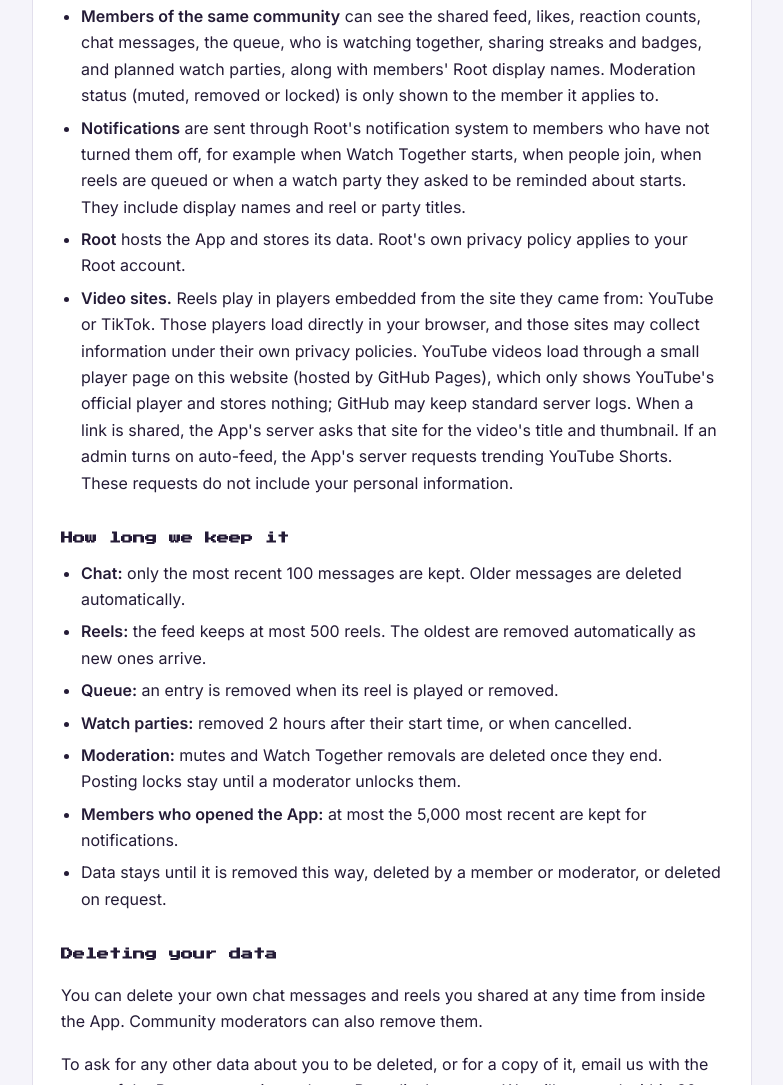
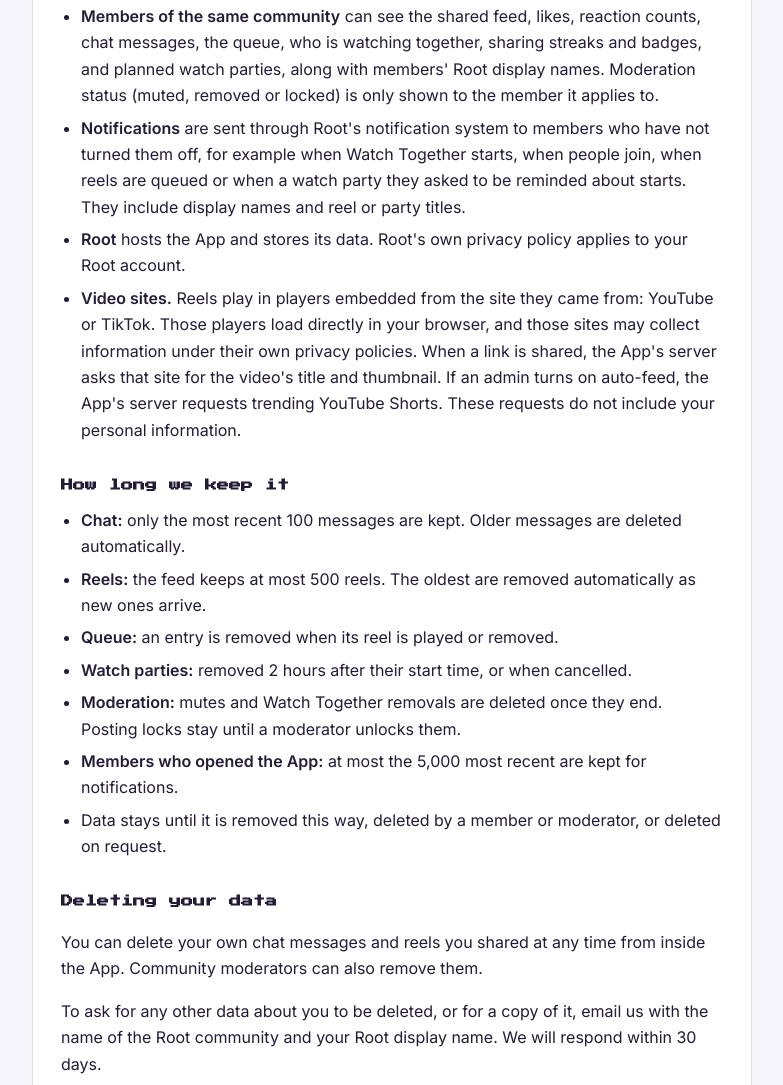
Before and after one commit to doomscrolltogether/doomscroll-together-privacy, a plain HTML site: page index.html in a window 1280 px wide. Shown: the part 1410-2495 px from the top of the page, without its empty margins (248-1031 px from the left). Drawn offline with Linux system fonts and the light colour scheme.

Commit message:
Privacy policy: YouTube no longer uses the player page

```diff
--- a/index.html
+++ b/index.html
@@ -60,7 +60,7 @@
     <li><b>Members of the same community</b> can see the shared feed, likes, reaction counts, chat messages, the queue, who is watching together, sharing streaks and badges, and planned watch parties, along with members' Root display names. Moderation status (muted, removed or locked) is only shown to the member it applies to.</li>
     <li><b>Notifications</b> are sent through Root's notification system to members who have not turned them off, for example when Watch Together starts, when people join, when reels are queued or when a watch party they asked to be reminded about starts. They include display names and reel or party titles.</li>
     <li><b>Root</b> hosts the App and stores its data. Root's own privacy policy applies to your Root account.</li>
-    <li><b>Video sites.</b> Reels play in players embedded from the site they came from: YouTube or TikTok. Those players load directly in your browser, and those sites may collect information under their own privacy policies. YouTube videos load through a small player page on this website (hosted by GitHub Pages), which only shows YouTube's official player and stores nothing; GitHub may keep standard server logs. When a link is shared, the App's server asks that site for the video's title and thumbnail. If an admin turns on auto-feed, the App's server requests trending YouTube Shorts. These requests do not include your personal information.</li>
+    <li><b>Video sites.</b> Reels play in players embedded from the site they came from: YouTube or TikTok. Those players load directly in your browser, and those sites may collect information under their own privacy policies. When a link is shared, the App's server asks that site for the video's title and thumbnail. If an admin turns on auto-feed, the App's server requests trending YouTube Shorts. These requests do not include your personal information.</li>
   </ul>
 
   <h2>How long we keep it</h2>
```
